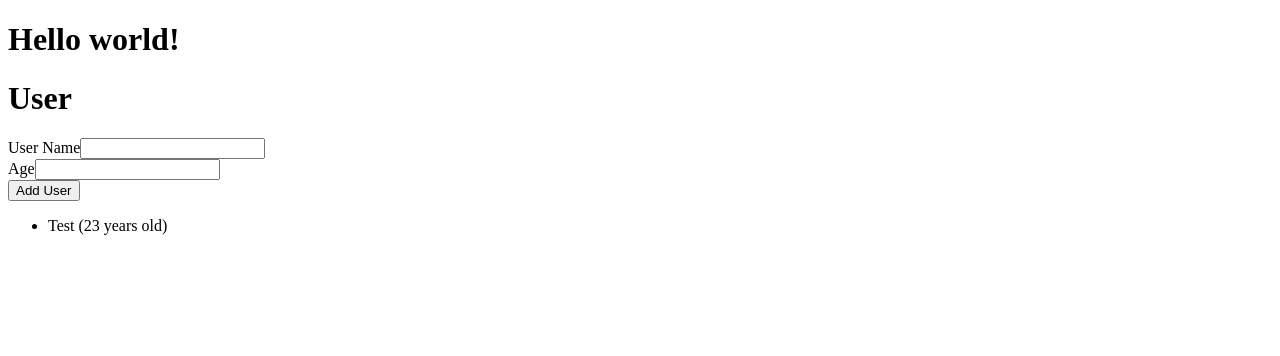
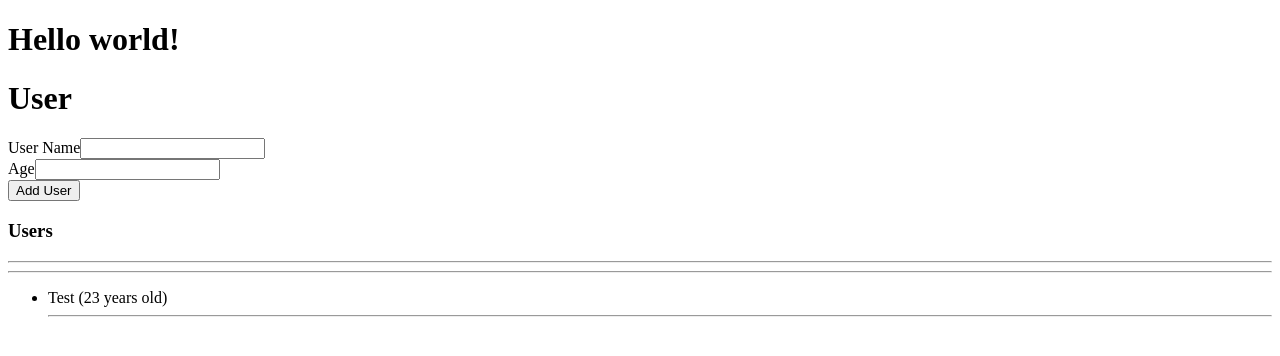
Before and after one commit to Samyeak/reactor, a React (Create React App) app: page / in a window 1280 px wide. Shown: the top 356 px of the page. Built offline with nearby package versions, Linux system fonts and the light colour scheme.

Commit message:
Added user list component

```diff
--- a/src/components/UI/Card.js
+++ b/src/components/UI/Card.js
@@ -1,5 +1,5 @@
 const Card = ({className, children}) =>{
-    const classes = `card ${className}`;
+    const classes = `m-2 p-6 max-w-lg mx-auto bg-white rounded-xl shadow-lg ${className}`;
     return (
         <div className={classes}>
             {children}
--- a/src/components/Users/UserList.js
+++ b/src/components/Users/UserList.js
@@ -1,19 +1,34 @@
-import React from 'react'
+import React from "react";
+import Card from "../UI/Card";
 
-const UserList = ({users}) => {
-    if(users && users.length > 0){
+const UserList = ({ users }) => {
+  if (users && users.length > 0) {
     return (
+      <Card>
+        <h3 className="font-semibold text-gray-600">Users</h3>
+        <hr />
+        <hr />
         <ul>
-              {users.map(user=> (
-                  <li key={user.username}>
-                      {user.username} ({user.age} years old)
+          {users.map((user) => (
+            <>
+              <li key={user.username} className="p-1">
+                <span className="text-sm font-medium text-gray-600">
+                  {user.username}
+                </span>
+                <span className="text-sm text-gray-600">
+                  {" "}
+                  ({user.age} years old)
+                </span>
               </li>
+              <hr />
+            </>
           ))}
         </ul>
-        )
-    }else{
+      </Card>
+    );
+  } else {
     return <div>No users found</div>;
   }
-}
+};
 
 export default UserList;
```
Lines whose indentation alone changed are shown as unchanged.
